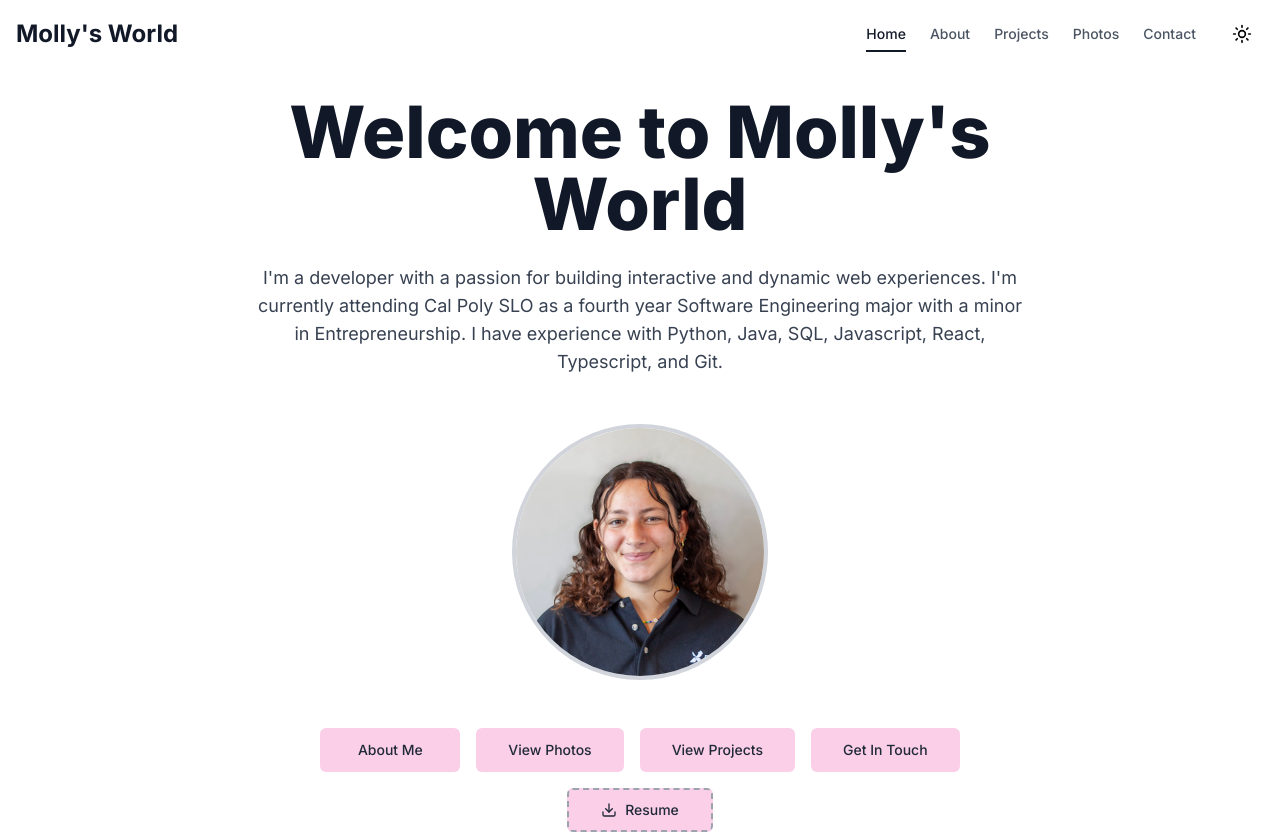
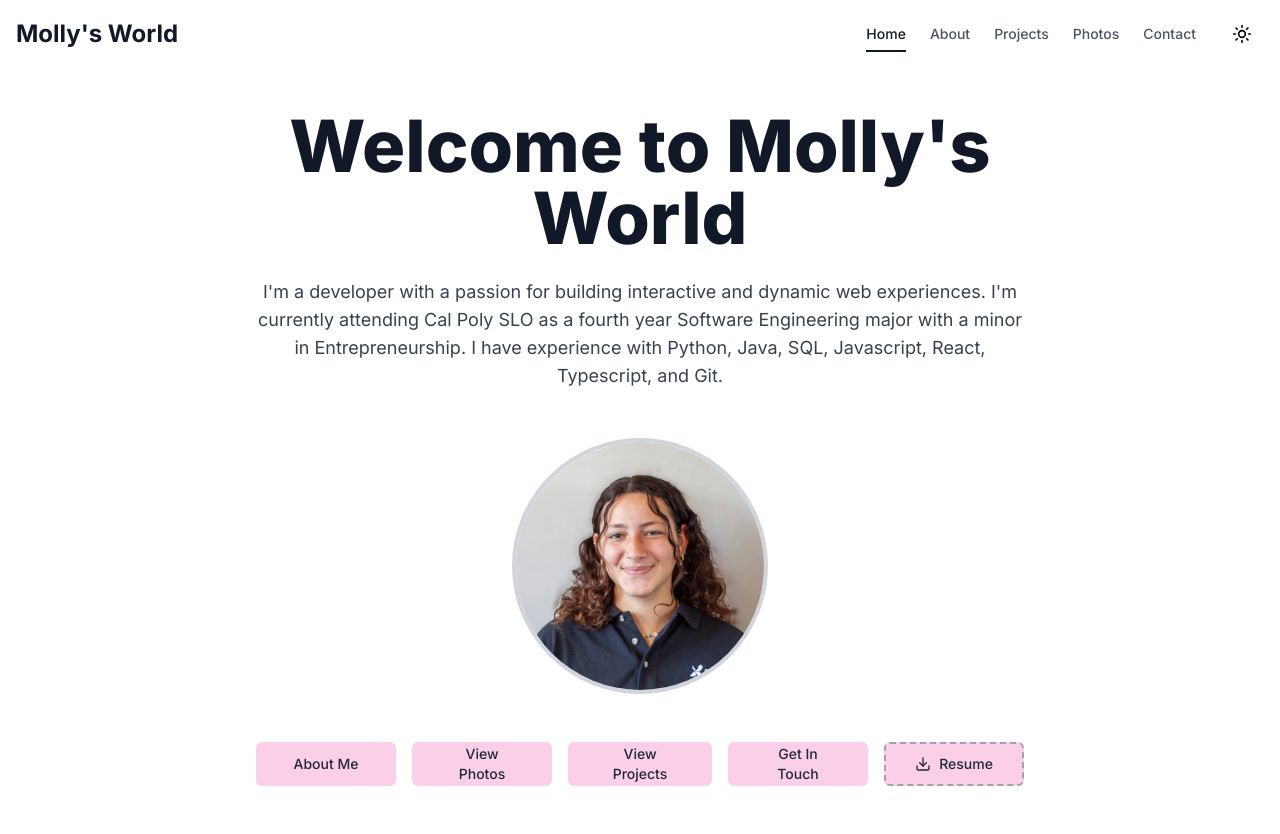
Before and after one commit to mollysandler/lifeofmolly, a Next.js app in the folder lifeofmolly/: page / in a window 1280 px wide. Shown: the top 834 px of the page. Built offline with nearby package versions, Linux system fonts and the light colour scheme.

Commit message:
inline buttons

```diff
--- a/lifeofmolly/components/ContactSection.tsx
+++ b/lifeofmolly/components/ContactSection.tsx
@@ -9,7 +9,7 @@ import { fadeIn, staggerContainer } from "@/lib/animations";
 import { useTheme } from "@/components/theme-provider";
 import emailjs from "@emailjs/browser";
 import { useRef, useState } from "react";
-import toast, { Toaster } from "react-hot-toast"; // Import toast and Toaster
+import toast, { Toaster } from "react-hot-toast";
 
 const ContactSection = () => {
   const themeContext = useTheme();
--- a/lifeofmolly/components/HomeSection.tsx
+++ b/lifeofmolly/components/HomeSection.tsx
@@ -15,7 +15,7 @@ const HomeSection = () => {
     const resumePath = "/mollysandlerresume.pdf";
     const link = document.createElement("a");
     link.href = resumePath;
-    link.download = "Molly_Sandler_Resume.pdf";
+    link.download = "Molly_Sandler_Software_Resume.pdf";
     link.target = "_blank";
     document.body.appendChild(link);
     link.click();
@@ -75,7 +75,7 @@ const HomeSection = () => {
         </motion.div>
 
         <motion.div
-          className="mt-12 flex flex-wrap justify-center gap-4"
+          className="mt-12 flex flex-wrap justify-center gap-4 md:flex-nowrap" // Added md:flex-nowrap
           variants={fadeIn("up", "tween", 0.6, 0.5)}
         >
           {[
@@ -83,7 +83,7 @@ const HomeSection = () => {
             ["View Photos", "#photos"],
             ["View Projects", "#projects"],
             ["Get In Touch", "#contact"],
-            ["Resume"],
+            ["Resume", ""],
           ].map(([label, path], index) => (
             <Button
               key={label}
--- a/lifeofmolly/components/ProjectSection.tsx
+++ b/lifeofmolly/components/ProjectSection.tsx
@@ -14,7 +14,13 @@ const projects = [
     title: "Reteti Elephant Sanctuary",
     description: `Worked with a team to fix Reteti's data storage system to properly connect to their frontend to their backend. This new system will accurately save all donations, milk bottle purchases, elephant adoptions, and other inputs into Salesforce. Also implementing these connections for their sister company, The Sarara Foundation. See more about elephant adoptions <a href="https://www.reteti.org/adoptions" target="_blank" rel="noopener noreferrer" class="text-blue-600 hover:underline">here</a>.`,
     image: retetiImage,
-    tags: ["Salesforce", "JavaScript", "Data Management", "API Integration"],
+    tags: [
+      "Salesforce",
+      "JavaScript",
+      "Data Management",
+      "API Integration",
+      "Legacy code",
+    ],
   },
   {
     title: "Kontinua Foundation",
@@ -27,8 +33,7 @@ const projects = [
   },
   {
     title: "DogWorld",
-    description:
-      "A multiplayer game where a user controls a dog character using instruction blocks to complete levels. Also has a sandbox mode where users can create, save, and play their own levels. Integrates a weather API, uses AWS for the multiplayer connection, and has an arduino bluetooth dog that is controlled by the instruction blocks as well.",
+    description: `A multiplayer game where a user controls a dog character using instruction blocks to complete levels. Also has a sandbox mode where users can create, save, and play their own levels. Integrates a weather API, uses AWS for the multiplayer connection, and has an arduino bluetooth dog that is controlled by the instruction blocks as well. Check out our <a href="https://github.com/mollysandler/DogWorld" target="_blank" rel="noopener noreferrer" class="text-blue-600 hover:underline">repository</a>.`,
     image:
       "https://www.lifewire.com/thmb/aO6Lvtc4rO9i2q_E1jB76NUmtzM=/1500x0/filters:no_upscale():max_bytes(150000):strip_icc()/photopea-online-picture-editor-5bead7d446e0fb00267a5ac1.png",
     link: "#",
```
